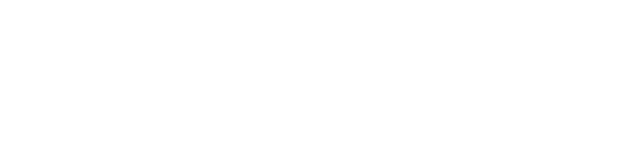
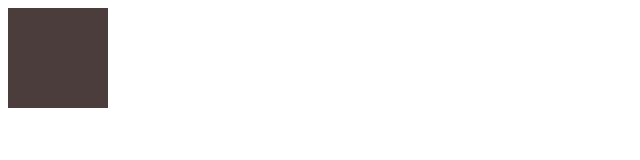
Before and after one commit to fjarm/etch-a-sketch, a plain HTML site: page index.html in a window 1280 px wide. Shown: the whole page, without its empty margins (0-640 px from the left). Drawn offline with Linux system fonts and the light colour scheme.

Commit message:
Add function to generate square divs

```diff
--- a/index.html
+++ b/index.html
@@ -5,10 +5,10 @@
     <meta http-equiv="X-UA-Compatible" content="IE=edge">
     <meta name="viewport" content="width=device-width, initial-scale=1.0">
     <link rel="stylesheet" type="text/css" href="styles.css" />
-    <script src="scripts.js"></script>
+    <script src="scripts.js" defer></script>
     <title>Etch-a-Sketch</title>
 </head>
 <body>
-
+    <div class="grid"></div>
 </body>
 </html>
--- a/scripts.js
+++ b/scripts.js
@@ -0,0 +1,15 @@
+function generateSquares()
+{
+    const grid = document.querySelector(".grid");
+
+    let newSquare = document.createElement("div");
+    newSquare.setAttribute('style', 'height: 100px; width: 100px; background: #4C3D3D;');
+    newSquare.classList.add('square');
+
+    for (i = 0; i < 16; i++)
+    {
+        grid.appendChild(newSquare);
+    }
+}
+
+generateSquares()
```
